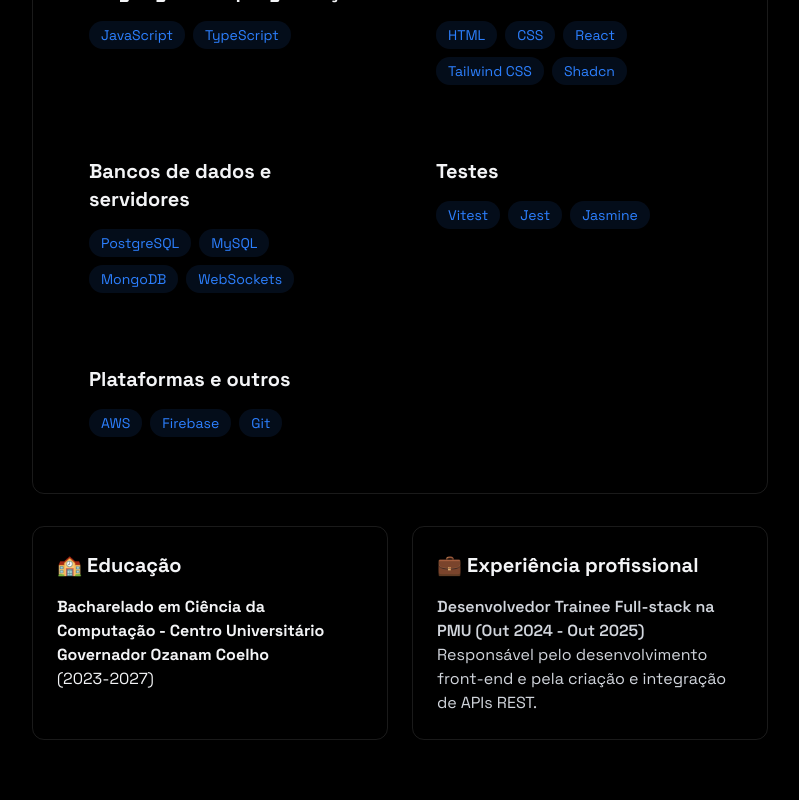
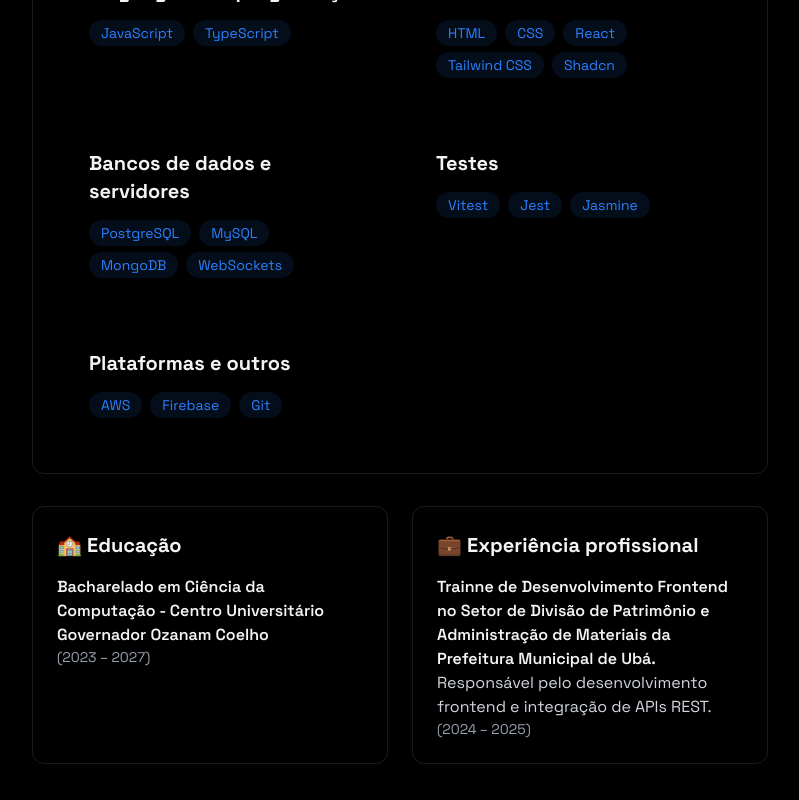
Before and after one commit to lucasrodriguescunha/beautiful-portfolio, a React (Vite) app: page /pt in a window 1280 px wide. Shown: the part 1100-1900 px from the top of the page, without its empty margins (240-1039 px from the left). Built offline with nearby package versions, Linux system fonts and the light colour scheme.

Commit message:
feat: refactor about section with reusable skill components

```diff
--- a/src/App.jsx
+++ b/src/App.jsx
@@ -5,7 +5,7 @@ import { LoadingScreen } from './components/LoadingScreen';
 import { Navbar } from './components/Navbar';
 import { MobileMenu } from './components/MobileMenu';
 import { Home } from './components/sections/Home';
-import { About } from './components/sections/About';
+import { About } from './components/About/About';
 import { Projects } from './components/sections/Projects';
 import { Contact } from './components/sections/Contact';
 import './App.css'
--- /dev/null
+++ b/src/components/About/About.jsx
@@ -0,0 +1,67 @@
+import { RevealOnScroll } from '../RevealOnScroll';
+import { SkillCard } from './SkillCard';
+import { getSkills } from '../../data/skills';
+import { useTranslation } from 'react-i18next';
+
+export const About = () => {
+  const { t } = useTranslation();
+  const skills = getSkills(t);
+
+  return (
+    <section
+      id='about'
+      className='min-h-screen flex items-center justify-center py-20'
+    >
+      <RevealOnScroll>
+        <div className='max-w-3xl mx-auto px-4'>
+          <h2 className='text-3xl font-bold mb-8 bg-gradient-to-r from-blue-500 to-cyan-400 bg-clip-text text-transparent text-center'>
+            {t('about_me')}
+          </h2>
+
+          <article className='rounded-xl p-8 border border-white/10 hover:-translate-y-1 transition-all'>
+            <p className='text-gray-300 mb-6'>
+              {t('passion')}
+            </p>
+
+            <section className='grid grid-cols-1 md:grid-cols-2 gap-6'>
+              {skills.map(({ title, items }) => (
+                <SkillCard
+                  key={title}
+                  title={title}
+                  items={items}
+                />
+              ))}
+            </section>
+          </article>
+
+          <section className='grid grid-cols-1 md:grid-cols-2 gap-6 mt-8'>
+            <article className='p-6 rounded-xl border border-white/10 hover:-translate-y-1 transition-all'>
+              <h3 className='text-xl font-bold mb-4'>
+                🏫 {t('education')}
+              </h3>
+
+              <p className='font-semibold'>
+                {t('undergraduate_course')}
+              </p>
+              <p className='text-sm text-gray-400'>(2023 – 2027)</p>
+            </article>
+
+            <article className='p-6 rounded-xl border border-white/10 hover:-translate-y-1 transition-all'>
+              <h3 className='text-xl font-bold mb-4'>
+                💼 {t('work_experience')}
+              </h3>
+
+              <p className='font-semibold'>
+                {t('work_experiences')}
+              </p>
+              <p className='text-gray-300'>
+                {t('desc_experiences')}
+              </p>
+              <p className='text-sm text-gray-400'>(2024 – 2025)</p>
+            </article>
+          </section>
+        </div>
+      </RevealOnScroll>
+    </section>
+  );
+};
--- /dev/null
+++ b/src/components/About/SkillCard.jsx
@@ -0,0 +1,17 @@
+import { cardBase, badgeBase } from '../../ui/ui';
+
+export const SkillCard = ({ title, items }) => {
+  return (
+    <article className={cardBase}>
+      <h3 className='text-xl font-bold mb-4'>{title}</h3>
+
+      <ul className='flex flex-wrap gap-2'>
+        {items.map((tech) => (
+          <li key={tech}>
+            <span className={badgeBase}>{tech}</span>
+          </li>
+        ))}
+      </ul>
+    </article>
+  );
+};
--- a/src/components/sections/About.jsx
+++ /dev/null
@@ -1,168 +0,0 @@
-import { RevealOnScroll } from '../RevealOnScroll';
-import { useTranslation } from 'react-i18next';
-
-export const About = () => {
-  const { t } = useTranslation();
-
-  const programmingLanguages = [
-    'JavaScript',
-    'TypeScript'
-  ];
-
-  const frontendSkills = [
-    'HTML',
-    'CSS',
-    'React',
-    'Tailwind CSS',
-    'Shadcn',
-  ];
-
-  const databasesServersSkills = [
-    'PostgreSQL',
-    'MySQL',
-    'MongoDB',
-    'WebSockets'
-  ];
-
-  const platformsOthersSkills = [
-    'AWS',
-    'Firebase',
-    'Git'
-  ];
-
-  const testsSkills = [
-    'Vitest',
-    'Jest',
-    'Jasmine'
-  ];
-
-  return (
-    <section
-      id='about'
-      className='min-h-screen flex items-center justify-center py-20'
-    >
-      <RevealOnScroll>
-        <div className='max-w-3xl mx-auto px-4'>
-          <h2 className='text-3xl font-bold mb-8 bg-gradient-to-r from-blue-500 to-cyan-400 bg-clip-text text-transparent text-center'
-          >
-            {t('about_me')}
-          </h2>
-
-          <div className='rounded-xl p-8 border-white/10 border hover:-translate-y transition-all'>
-            <p className='text-gray-300 mb-6'>
-              {t('passion')}
-            </p>
-
-            <div className='grid grid-cols-1 md:grid-cols-2 gap-6'>
-              <div className='rounded-xl p-6 hover:-translate-y-1 transition-all'>
-                <h3 className='text-xl font-bold mb-4'> {t('programming_languages')} </h3>
-                <div className='flex flex-wrap gap-2'
-                >
-                  {programmingLanguages.map((tech, key) => (
-                    <span key={key} className='bg-blue-500/10 text-blue-500 py-1 px-3 rounded-full text-sm hover:bg-blue-500/20
-                                        hover:shadow-[0_2px_8px_rgba(59, 130, 246, 0.2)] transition'
-                    >
-                      {tech}
-                    </span>
-                  ))}
-                </div>
-              </div>
-
-              <div className='rounded-xl p-6 hover:-translate-y-1 transition-all'>
-                <h3 className='text-xl font-bold mb-4'> Frontend </h3>
-                <div className='flex flex-wrap gap-2'
-                >
-                  {frontendSkills.map((tech, key) => (
-                    <span key={key} className='bg-blue-500/10 text-blue-500 py-1 px-3 rounded-full text-sm hover:bg-blue-500/20
-                                        hover:shadow-[0_2px_8px_rgba(59, 130, 246, 0.2)] transition'
-                    >
-                      {tech}
-                    </span>
-                  ))}
-                </div>
-              </div>
-
-              <div className='rounded-xl p-6 hover:-translate-y-1 transition-all'>
-                <h3 className='text-xl font-bold mb-4'> {t('databases_servers')} </h3>
-                <div className='flex flex-wrap gap-2'
-                >
-                  {databasesServersSkills.map((tech, key) => (
-                    <span key={key} className='bg-blue-500/10 text-blue-500 py-1 px-3 rounded-full text-sm hover:bg-blue-500/20
-                                        hover:shadow-[0_2px_8px_rgba(59, 130, 246, 0.2)] transition'
-                    >
-                      {tech}
-                    </span>
-                  ))}
-                </div>
-              </div>
-
-              <div className='rounded-xl p-6 hover:-translate-y-1 transition-all'>
-                <h3 className='text-xl font-bold mb-4'> {t('tests')} </h3>
-                <div className='flex flex-wrap gap-2'
-                >
-                  {testsSkills.map((tech, key) => (
-                    <span key={key} className='bg-blue-500/10 text-blue-500 py-1 px-3 rounded-full text-sm hover:bg-blue-500/20
-                                        hover:shadow-[0_2px_8px_rgba(59, 130, 246, 0.2)] transition'
-                    >
-                      {tech}
-                    </span>
-                  ))}
-                </div>
-              </div>
-
-
-              <div className='rounded-xl p-6 hover:-translate-y-1 transition-all'>
-                <h3 className='text-xl font-bold mb-4'> {t('platforms_others')} </h3>
-                <div className='flex flex-wrap gap-2'
-                >
-                  {platformsOthersSkills.map((tech, key) => (
-                    <span key={key} className='bg-blue-500/10 text-blue-500 py-1 px-3 rounded-full text-sm hover:bg-blue-500/20
-                                        hover:shadow-[0_2px_8px_rgba(59, 130, 246, 0.2)] transition'
-                    >
-                      {tech}
-                    </span>
-                  ))}
-                </div>
-              </div>
-            </div>
-          </div>
-
-          <div className='grid grid-cols-1 md:grid-cols-2 gap-6 mt-8'>
-            <div className='p-6 rounded-xl border-white/10 border hover:-translate-y-1 transition-all'>
-              <h3 className='text-xl font-bold mb-4'> 🏫 {t('education')} </h3>
-              <p>
-                <strong>{t('undergraduate_course')} </strong>
-              </p>
-              <p>(2023-2027)</p>
-            </div>
-
-            <div className='p-6 rounded-xl border-white/10 border hover:-translate-y-1 transition-all'>
-              <h3 className='text-xl font-bold mb-4'> 💼 {t('work_experience')}  </h3>
-              <div className='space-y-4 text-gray-300'>
-                <div>
-                  <h4 className='font-semibold'>
-                    {t('work_experiences')}
-
-                  </h4>
-                  <p>
-                    {t('desc_experiences')}
-                  </p>
-                </div>
-
-                {/* <div>
-                                    <h4 className='font-semibold'>
-                                        Intern at DEF Startups
-                                        (2019)
-                                    </h4>
-                                    <p>
-                                        Assisted in building front-end components and integration REST APIs.
-                                    </p>
-                                </div> */}
-              </div>
-            </div>
-          </div>
-        </div>
-      </RevealOnScroll>
-    </section>
-  )
-}
--- /dev/null
+++ b/src/data/skills.js
@@ -0,0 +1,22 @@
+export const getSkills = (t) => [
+  {
+    title: t('programming_languages'),
+    items: ['JavaScript', 'TypeScript'],
+  },
+  {
+    title: 'Frontend',
+    items: ['HTML', 'CSS', 'React', 'Tailwind CSS', 'Shadcn'],
+  },
+  {
+    title: t('databases_servers'),
+    items: ['PostgreSQL', 'MySQL', 'MongoDB', 'WebSockets'],
+  },
+  {
+    title: t('tests'),
+    items: ['Vitest', 'Jest', 'Jasmine'],
+  },
+  {
+    title: t('platforms_others'),
+    items: ['AWS', 'Firebase', 'Git'],
+  },
+];
--- a/src/locales/en/translation.json
+++ b/src/locales/en/translation.json
@@ -4,7 +4,7 @@
   "projects": "Projects",
   "contact": "Contact",
   "name": "Hi, I'm Lucas",
-  "presentation": "I'm full stack developer who loves crafting clean, scalable web applications. My goal is to build solutions that offer both exceptional performance and a delightful user experience.",
+  "presentation": "I am a Computer Science student and web developer in training, focusing on the JavaScript ecosystem, studying and developing projects with JavaScript, TypeScript, React.js, and Next.js.",
   "view_projects": "View projects",
   "contact_me": "Contact me",
   "about_me": "About me",
@@ -16,8 +16,8 @@
   "education": "Education",
   "undergraduate_course": "B.S in Computer Science - UNIFAGOC",
   "work_experience": "Work experience",
-  "work_experiences": "Full-stack Trainee Developer at PMU (Out 2024 - Out 2025)",
-  "desc_experiences": "Responsible for front-end development and the creation and integration of REST APIs.",
+  "work_experiences": "Frontend Trainee Developer at Property and Materials Management Division of the Municipality of Ubá.",
+  "desc_experiences": "Responsible for frontend development and the creation and integration of REST APIs.",
   "featured_projects": "Featured projects",
   "document_manager_title": "Document manager",
   "document_manager_description": "I participated in an extension project for the Computer Science course with the goal of developing document management and control software, aimed at optimizing the processes of the Assets and Materials Administration Division of the Municipality of Ubá.",
--- a/src/locales/pt/translation.json
+++ b/src/locales/pt/translation.json
@@ -4,7 +4,7 @@
   "projects": "Projetos",
   "contact": "Contato",
   "name": "Olá, meu nome é Lucas",
-  "presentation": "Sou um desenvolvedor full-stack que adora criar aplicações web limpas e escaláveis. Meu objetivo é criar soluções que ofereçam desempenho excepcional e uma experiência agradável ao usuário.",
+  "presentation": "Sou estudante de Ciência da Computação e desenvolvedor web em formação, com foco no ecossistema JavaScript, estudando e desenvolvendo projetos com JavaScript, TypeScript, React.js e Next.js.",
   "view_projects": "Ver projetos",
   "contact_me": "Fale comigo",
   "about_me": "Sobre mim",
@@ -16,8 +16,8 @@
   "education": "Educação",
   "undergraduate_course": "Bacharelado em Ciência da Computação - Centro Universitário Governador Ozanam Coelho",
   "work_experience": "Experiência profissional",
-  "work_experiences": "Desenvolvedor Trainee Full-stack na PMU (Out 2024 - Out 2025)",
-  "desc_experiences": "Responsável pelo desenvolvimento front-end e pela criação e integração de APIs REST.",
+  "work_experiences": "Trainne de Desenvolvimento Frontend no Setor de Divisão de Patrimônio e Administração de Materiais da Prefeitura Municipal de Ubá.",
+  "desc_experiences": "Responsável pelo desenvolvimento frontend e integração de APIs REST.",
   "featured_projects": "Projetos em destaque",
   "document_manager_title": "Gerenciador de documentos",
   "document_manager_description": "Participei de um projeto de extensão do curso de Ciência da Computação com o objetivo de desenvolver um software de gestão e controle de documentos, voltado à otimização dos processos do setor de Divisão de Patrimônio e Administração de Materiais da Prefeitura Municipal de Ubá.",
--- /dev/null
+++ b/src/ui/ui.js
@@ -0,0 +1,6 @@
+export const cardBase =
+  'rounded-xl p-6 hover:-translate-y-1 transition-all';
+
+export const badgeBase =
+  'bg-blue-500/10 text-blue-500 py-1 px-3 rounded-full text-sm \
+   hover:bg-blue-500/20 hover:shadow-[0_2px_8px_rgba(59,130,246,0.2)] transition';
```
